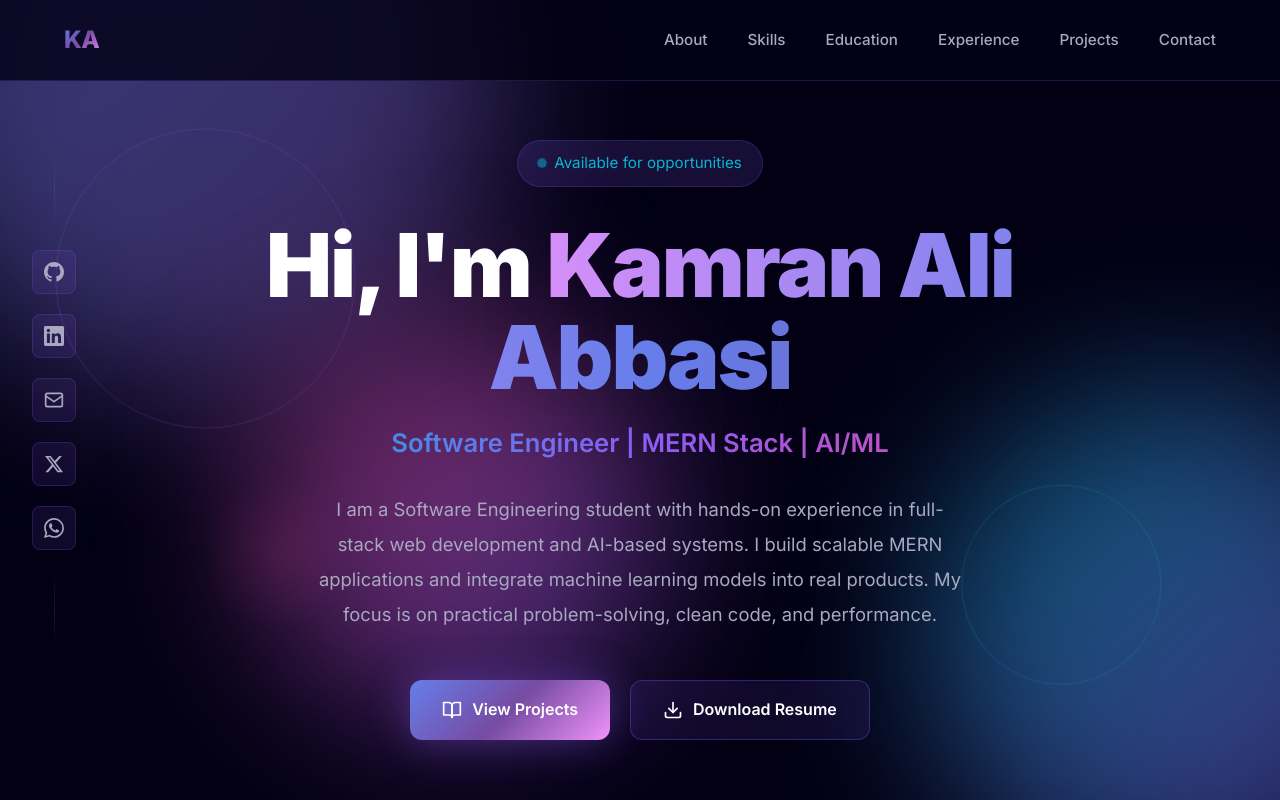
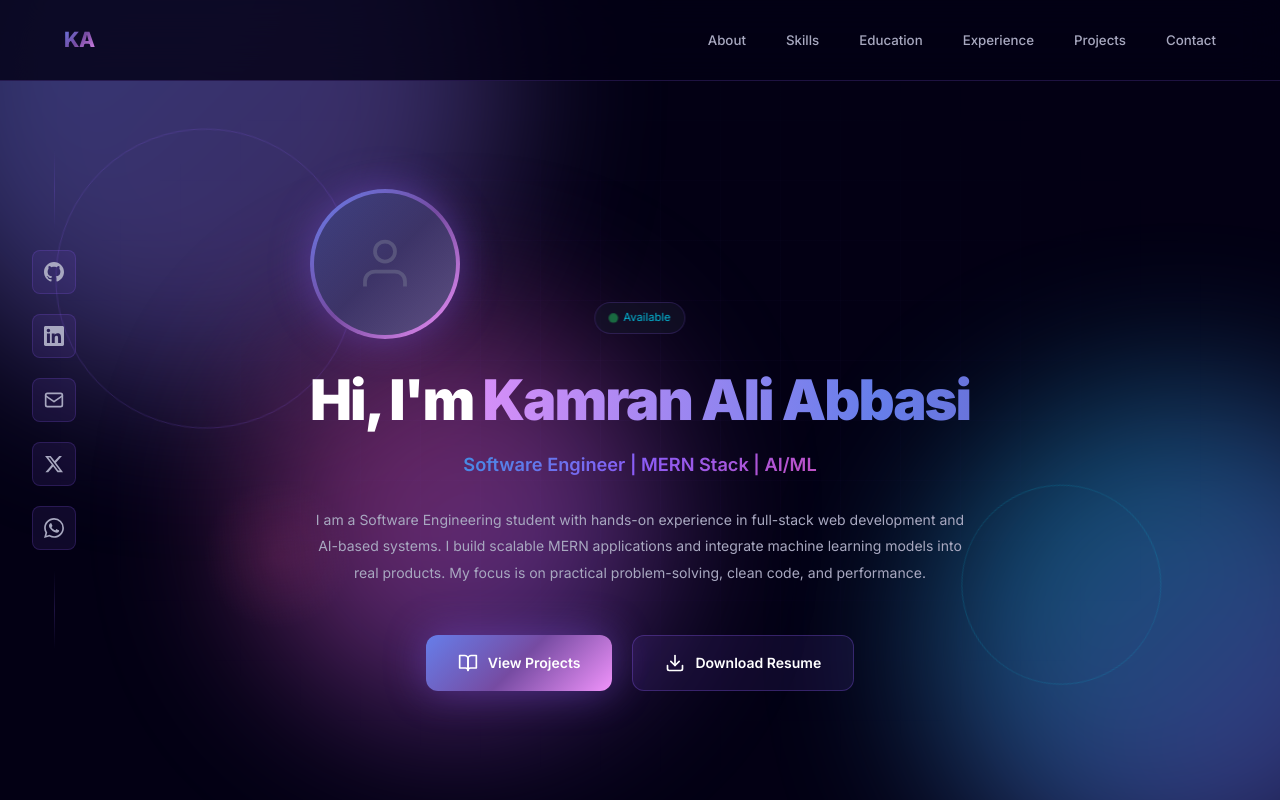
Before and after one commit to kamranabbasi3404/Personal-Portfolio, a Next.js app: page / in a window 1280 px wide. Shown: the top 800 px of the page. Built offline with nearby package versions, Linux system fonts and the light colour scheme.

Commit message:
fix font

```diff
--- a/app/globals.css
+++ b/app/globals.css
@@ -64,6 +64,8 @@
 
 html {
   scroll-behavior: smooth;
+  font-size: 14px;
+  /* Base font size - change to 15px or 16px for larger */
 }
 
 body {
@@ -539,8 +541,89 @@ button {
   }
 }
 
+/* Profile Picture */
+.hero-profile {
+  position: relative;
+  margin-bottom: 32px;
+  animation: fadeInUp 0.8s ease-out both;
+}
+
+.hero-profile-img {
+  width: 150px;
+  height: 150px;
+  border-radius: 50%;
+  object-fit: cover;
+  border: 4px solid transparent;
+  background: linear-gradient(var(--bg-primary), var(--bg-primary)) padding-box,
+    var(--accent-gradient) border-box;
+  box-shadow: var(--glow-primary);
+  transition: all var(--transition-normal);
+}
+
+.hero-profile-img:hover {
+  transform: scale(1.05);
+  box-shadow: 0 0 60px rgba(139, 92, 246, 0.5);
+}
+
+.hero-profile-placeholder {
+  width: 150px;
+  height: 150px;
+  border-radius: 50%;
+  background: var(--bg-card);
+  border: 4px solid transparent;
+  background: linear-gradient(var(--bg-card), var(--bg-card)) padding-box,
+    var(--accent-gradient) border-box;
+  display: flex;
+  align-items: center;
+  justify-content: center;
+  box-shadow: var(--glow-primary);
+  position: relative;
+  overflow: hidden;
+}
+
+.hero-profile-placeholder::before {
+  content: '';
+  position: absolute;
+  inset: 0;
+  background: linear-gradient(135deg, rgba(139, 92, 246, 0.1) 0%, rgba(6, 182, 212, 0.1) 100%);
+}
+
+.hero-profile-placeholder svg {
+  width: 60px;
+  height: 60px;
+  color: var(--text-muted);
+  opacity: 0.6;
+  z-index: 1;
+}
+
+.hero-profile-status {
+  position: absolute;
+  bottom: 5px;
+  left: 50%;
+  transform: translateX(-50%);
+  display: flex;
+  align-items: center;
+  gap: 6px;
+  background: var(--bg-card);
+  backdrop-filter: blur(10px);
+  padding: 6px 14px;
+  border-radius: 50px;
+  font-size: 0.8rem;
+  color: var(--accent-secondary);
+  border: 1px solid var(--border-color);
+  white-space: nowrap;
+}
+
+.status-dot {
+  width: 8px;
+  height: 8px;
+  background: #22c55e;
+  border-radius: 50%;
+  animation: pulse 2s ease-in-out infinite;
+}
+
 .hero-name {
-  font-size: clamp(3rem, 8vw, 5.5rem);
+  font-size: clamp(2.5rem, 6vw, 4rem);
   font-weight: 900;
   line-height: 1.05;
   margin-bottom: 20px;
@@ -558,7 +641,7 @@ button {
 }
 
 .hero-title {
-  font-size: clamp(1.2rem, 2.5vw, 1.6rem);
+  font-size: clamp(1rem, 2vw, 1.3rem);
   background: var(--accent-gradient-2);
   -webkit-background-clip: text;
   -webkit-text-fill-color: transparent;
@@ -569,7 +652,7 @@ button {
 }
 
 .hero-description {
-  font-size: 1.15rem;
+  font-size: 1rem;
   color: var(--text-secondary);
   max-width: 650px;
   margin: 0 auto 48px;
@@ -1129,21 +1212,47 @@ button {
   display: flex;
   flex-direction: column;
   align-items: center;
-  gap: 16px;
+  gap: 12px;
   color: var(--text-muted);
   z-index: 1;
+  padding: 40px;
+  text-align: center;
 }
 
 .browser-placeholder svg {
   width: 64px;
   height: 64px;
-  opacity: 0.5;
+  opacity: 0.4;
+  color: var(--accent-primary);
 }
 
 .browser-placeholder span {
   font-size: 1.1rem;
   font-weight: 600;
   color: var(--text-secondary);
+}
+
+.placeholder-hint {
+  font-size: 0.85rem !important;
+  font-weight: 400 !important;
+  color: var(--text-muted) !important;
+  opacity: 0.7;
+  padding: 6px 16px;
+  background: rgba(139, 92, 246, 0.1);
+  border-radius: 50px;
+  border: 1px dashed var(--border-color);
+}
+
+.browser-image {
+  width: 100%;
+  height: 100%;
+  object-fit: cover;
+  object-position: top;
+  transition: transform 0.5s ease;
+}
+
+.featured-project:hover .browser-image {
+  transform: scale(1.02);
 }
 
 @media (max-width: 900px) {
--- a/components/Footer.jsx
+++ b/components/Footer.jsx
@@ -41,7 +41,7 @@ export default function Footer() {
         },
         {
             name: 'WhatsApp',
-            url: 'https://wa.me/+923001234567',
+            url: 'https://wa.me/923175906729',
             icon: (
                 <svg viewBox="0 0 24 24" fill="currentColor">
                     <path d="M17.472 14.382c-.297-.149-1.758-.867-2.03-.967-.273-.099-.471-.148-.67.15-.197.297-.767.966-.94 1.164-.173.199-.347.223-.644.075-.297-.15-1.255-.463-2.39-1.475-.883-.788-1.48-1.761-1.653-2.059-.173-.297-.018-.458.13-.606.134-.133.298-.347.446-.52.149-.174.198-.298.298-.497.099-.198.05-.371-.025-.52-.075-.149-.669-1.612-.916-2.207-.242-.579-.487-.5-.669-.51-.173-.008-.371-.01-.57-.01-.198 0-.52.074-.792.372-.272.297-1.04 1.016-1.04 2.479 0 1.462 1.065 2.875 1.213 3.074.149.198 2.096 3.2 5.077 4.487.709.306 1.262.489 1.694.625.712.227 1.36.195 1.871.118.571-.085 1.758-.719 2.006-1.413.248-.694.248-1.289.173-1.413-.074-.124-.272-.198-.57-.347m-5.421 7.403h-.004a9.87 9.87 0 01-5.031-1.378l-.361-.214-3.741.982.998-3.648-.235-.374a9.86 9.86 0 01-1.51-5.26c.001-5.45 4.436-9.884 9.888-9.884 2.64 0 5.122 1.03 6.988 2.898a9.825 9.825 0 012.893 6.994c-.003 5.45-4.437 9.884-9.885 9.884m8.413-18.297A11.815 11.815 0 0012.05 0C5.495 0 .16 5.335.157 11.892c0 2.096.547 4.142 1.588 5.945L.057 24l6.305-1.654a11.882 11.882 0 005.683 1.448h.005c6.554 0 11.89-5.335 11.893-11.893a11.821 11.821 0 00-3.48-8.413Z" />
--- a/components/Hero.jsx
+++ b/components/Hero.jsx
@@ -1,4 +1,7 @@
 export default function Hero() {
+    // Change to true when you add your photo at public/profile.jpg
+    const hasProfileImage = false;
+
     return (
         <section id="about" className="hero">
             {/* Animated Background Blobs */}
@@ -20,9 +23,27 @@ export default function Hero() {
 
             <div className="container">
                 <div className="hero-content">
-                    <span className="hero-badge">
-                        Available for opportunities
-                    </span>
+                    {/* Profile Picture */}
+                    <div className="hero-profile">
+                        {hasProfileImage ? (
+                            <img
+                                src="/profile.jpg"
+                                alt="Kamran Ali Abbasi"
+                                className="hero-profile-img"
+                            />
+                        ) : (
+                            <div className="hero-profile-placeholder">
+                                <svg viewBox="0 0 24 24" fill="none" stroke="currentColor" strokeWidth="1.5">
+                                    <path d="M20 21v-2a4 4 0 0 0-4-4H8a4 4 0 0 0-4 4v2" />
+                                    <circle cx="12" cy="7" r="4" />
+                                </svg>
+                            </div>
+                        )}
+                        <div className="hero-profile-status">
+                            <span className="status-dot"></span>
+                            Available
+                        </div>
+                    </div>
 
                     <h1 className="hero-name">
                         Hi, I&apos;m <span className="hero-name-gradient">Kamran Ali Abbasi</span>
--- a/components/SocialSidebar.jsx
+++ b/components/SocialSidebar.jsx
@@ -39,7 +39,7 @@ export default function SocialSidebar() {
         },
         {
             name: 'WhatsApp',
-            url: 'https://wa.me/+923001234567',
+            url: 'https://wa.me/923175906729',
             icon: (
                 <svg viewBox="0 0 24 24" fill="currentColor">
                     <path d="M17.472 14.382c-.297-.149-1.758-.867-2.03-.967-.273-.099-.471-.148-.67.15-.197.297-.767.966-.94 1.164-.173.199-.347.223-.644.075-.297-.15-1.255-.463-2.39-1.475-.883-.788-1.48-1.761-1.653-2.059-.173-.297-.018-.458.13-.606.134-.133.298-.347.446-.52.149-.174.198-.298.298-.497.099-.198.05-.371-.025-.52-.075-.149-.669-1.612-.916-2.207-.242-.579-.487-.5-.669-.51-.173-.008-.371-.01-.57-.01-.198 0-.52.074-.792.372-.272.297-1.04 1.016-1.04 2.479 0 1.462 1.065 2.875 1.213 3.074.149.198 2.096 3.2 5.077 4.487.709.306 1.262.489 1.694.625.712.227 1.36.195 1.871.118.571-.085 1.758-.719 2.006-1.413.248-.694.248-1.289.173-1.413-.074-.124-.272-.198-.57-.347m-5.421 7.403h-.004a9.87 9.87 0 01-5.031-1.378l-.361-.214-3.741.982.998-3.648-.235-.374a9.86 9.86 0 01-1.51-5.26c.001-5.45 4.436-9.884 9.888-9.884 2.64 0 5.122 1.03 6.988 2.898a9.825 9.825 0 012.893 6.994c-.003 5.45-4.437 9.884-9.885 9.884m8.413-18.297A11.815 11.815 0 0012.05 0C5.495 0 .16 5.335.157 11.892c0 2.096.547 4.142 1.588 5.945L.057 24l6.305-1.654a11.882 11.882 0 005.683 1.448h.005c6.554 0 11.89-5.335 11.893-11.893a11.821 11.821 0 00-3.48-8.413Z" />
```
Also changed, not shown: components/Projects.jsx (+14 -5 lines).
